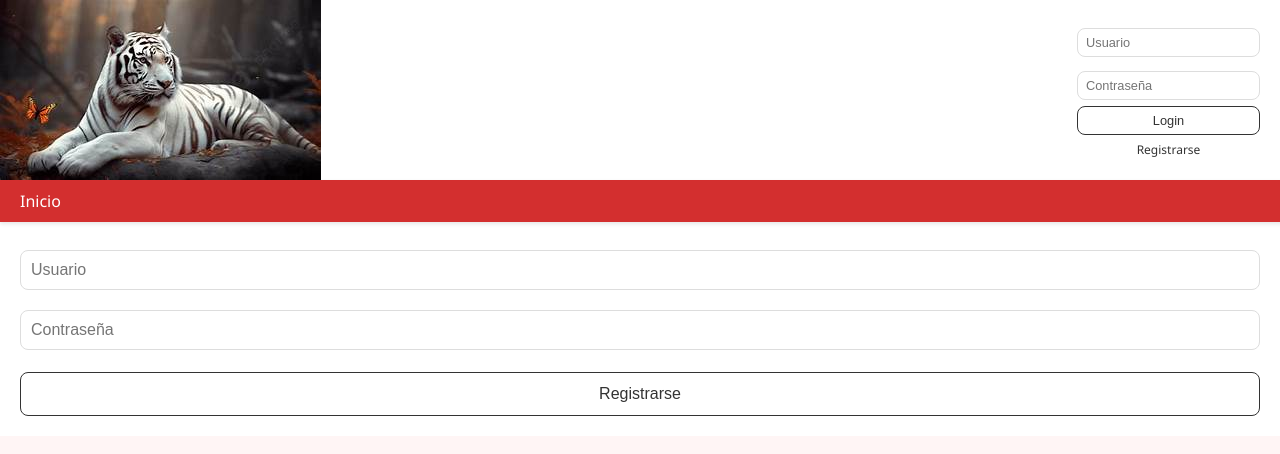
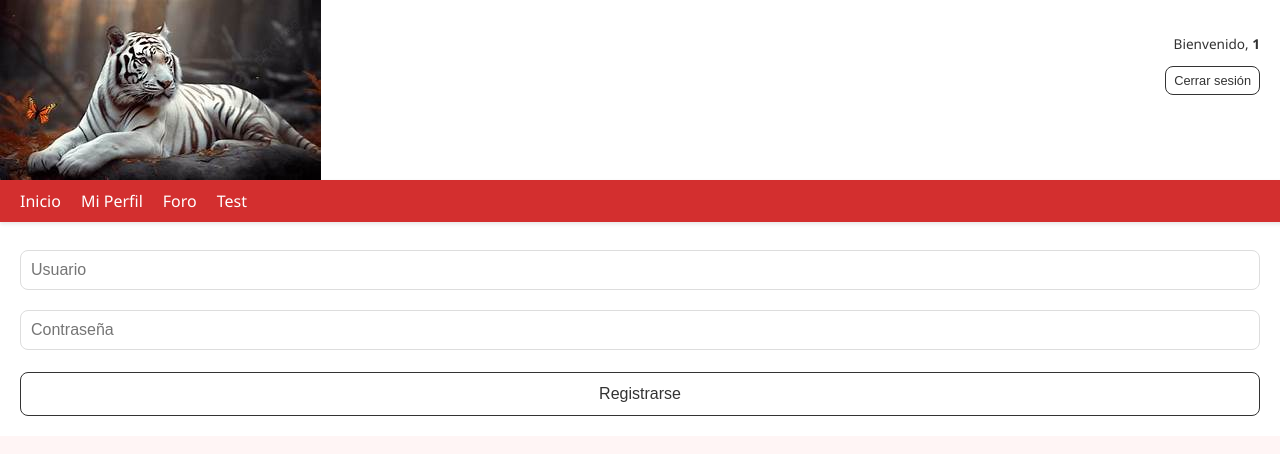
Before and after one commit to Erlantzcg89/RedSocial2026Client, an Angular app: page /register in a window 1280 px wide. Shown: the top 454 px of the page. Built offline with nearby package versions, Linux system fonts and the light colour scheme; sample sign-in values are in the browser's storage.

Commit message:
extraer los datos del usuario de la sesion

```diff
--- a/package.json
+++ b/package.json
@@ -17,6 +17,7 @@
     "@angular/platform-browser": "^19.2.0",
     "@angular/platform-browser-dynamic": "^19.2.0",
     "@angular/router": "^19.2.0",
+    "jwt-decode": "^4.0.0",
     "rxjs": "~7.8.0",
     "tslib": "^2.3.0",
     "zone.js": "~0.15.0"
@@ -26,6 +27,7 @@
     "@angular/cli": "^19.2.13",
     "@angular/compiler-cli": "^19.2.0",
     "@types/jasmine": "~5.1.0",
+    "@types/jwt-decode": "^2.2.1",
     "jasmine-core": "~5.6.0",
     "karma": "~6.4.0",
     "karma-chrome-launcher": "~3.2.0",
--- a/src/app/components/login/login.component.html
+++ b/src/app/components/login/login.component.html
@@ -9,7 +9,7 @@
 
     <!-- 🔒 Usuario logueado -->
     <div *ngIf="loggedInUser; else loginForm">
-      <p>Bienvenido, <strong>{{ loggedInUser }}</strong></p>
+      <p>Bienvenido, <strong>{{ loggedInUser?.sub }}</strong></p>
       <button (click)="logout()">Cerrar sesión</button>
     </div>
 
--- a/src/app/components/login/login.component.ts
+++ b/src/app/components/login/login.component.ts
@@ -2,7 +2,7 @@ import { Component } from '@angular/core';
 import { CommonModule } from '@angular/common';
 import { FormsModule } from '@angular/forms';
 import { Router, RouterLink } from '@angular/router';
-import { AuthService } from '../../services/auth.service';
+import { AuthService, JwtPayload } from '../../services/auth.service';
 
 @Component({
   selector: 'app-login',
@@ -16,9 +16,11 @@ export class LoginComponent {
   password = '';
   message = '';
 
-  loggedInUser: string | null = localStorage.getItem('username');
+  // Guardamos el usuario logueado completo (JwtPayload)
+  loggedInUser: JwtPayload | null = null;
 
   constructor(private authService: AuthService, private router: Router) {
+    // Suscribimos al BehaviorSubject para actualizar la UI automáticamente
     this.authService.user$.subscribe(user => this.loggedInUser = user);
   }
 
@@ -30,11 +32,17 @@ export class LoginComponent {
 
     this.authService.login({ username: this.username, password: this.password })
       .subscribe({
-        next: () => {
+        next: (res) => {
+          // login exitoso
           this.message = 'Inicio de sesión exitoso ✅';
+          // Limpiamos campos de entrada
+          this.username = '';
+          this.password = '';
+          // Redirigimos a perfil
           this.router.navigate(['/mi-perfil']);
         },
         error: err => {
+          // Manejo detallado de errores
           if (err.status === 401) this.message = '⚠️ Credenciales inválidas';
           else if (err.status === 403) this.message = '🚫 Acceso denegado';
           else if (err.status === 0) this.message = '❌ No se puede conectar con el servidor';
@@ -45,9 +53,8 @@ export class LoginComponent {
 
   logout() {
     this.authService.logout();
-    this.username = '';
-    this.password = '';
     this.message = '';
+    // Redirigimos al home
     this.router.navigate(['/home']);
   }
 }
--- a/src/app/services/auth.service.ts
+++ b/src/app/services/auth.service.ts
@@ -2,14 +2,22 @@ import { Injectable } from '@angular/core';
 import { HttpClient } from '@angular/common/http';
 import { Observable, BehaviorSubject } from 'rxjs';
 import { tap } from 'rxjs/operators';
+import { jwtDecode } from 'jwt-decode';
 
 const API_URL = 'http://localhost:8080/api/auth/';
+
+export interface JwtPayload {
+  sub: string;  // username
+  id: number;
+  email: string;
+  exp: number;
+}
 
 @Injectable({
   providedIn: 'root'
 })
 export class AuthService {
-  private userSubject = new BehaviorSubject<string | null>(localStorage.getItem('username'));
+  private userSubject = new BehaviorSubject<JwtPayload | null>(this.getUserFromToken());
   public user$ = this.userSubject.asObservable();
 
   constructor(private http: HttpClient) {}
@@ -19,24 +27,29 @@ export class AuthService {
       tap((res: any) => {
         if (res?.token) {
           localStorage.setItem('token', res.token);
-          localStorage.setItem('username', credentials.username);
-          this.userSubject.next(credentials.username);
+          const user = jwtDecode<JwtPayload>(res.token);
+          console.log(user)
+          this.userSubject.next(user);
         }
       })
     );
+  }
+
+  logout() {
+    localStorage.removeItem('token');
+    this.userSubject.next(null);
   }
 
   register(user: any): Observable<any> {
     return this.http.post(API_URL + 'register', user);
   }
 
-  logout() {
-    localStorage.removeItem('token');
-    localStorage.removeItem('username');
-    this.userSubject.next(null);
-  }
-
   test(): Observable<string> {
     return this.http.get(API_URL + 'test', { responseType: 'text' });
   }
+
+  private getUserFromToken(): JwtPayload | null {
+    const token = localStorage.getItem('token');
+    return token ? jwtDecode<JwtPayload>(token) : null;
+  }
 }
```
Also changed, not shown: 1 other file (tests, documents, lock files or other folders).
